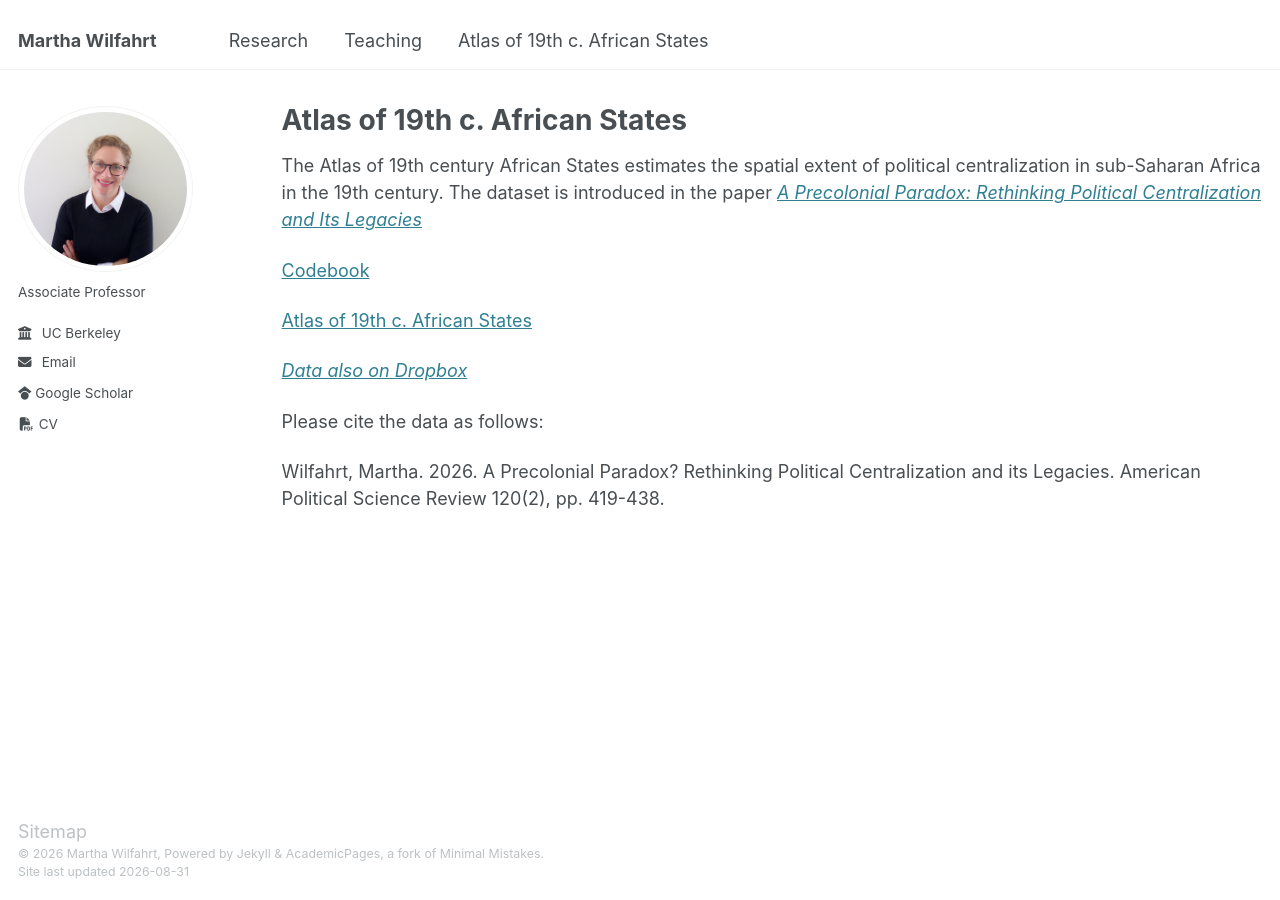
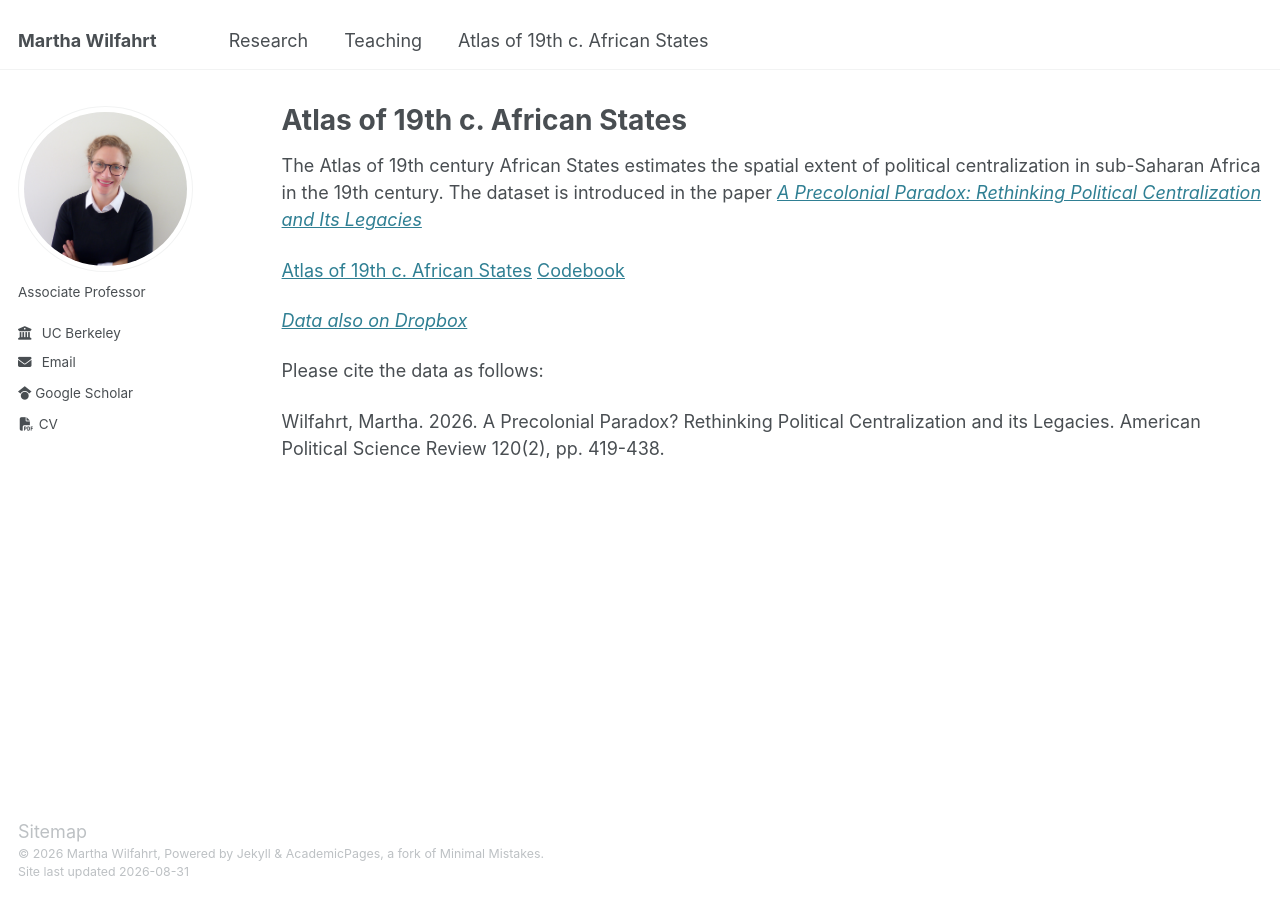
Before and after one commit to martha-wilfahrt/martha-wilfahrt.github.io, a Jekyll site: the page built from _pages/atlas.md, in a window 1280 px wide. Built offline with Jekyll 4.4.1, drawn with Linux system fonts in a browser that asks for light colours.

```diff
--- a/_pages/atlas.md
+++ b/_pages/atlas.md
@@ -8,9 +8,7 @@ author_profile: true
 The Atlas of 19th century African States estimates the spatial extent of political centralization
 in sub-Saharan Africa in the 19th century. The dataset is introduced in the paper [_A Precolonial Paradox: Rethinking Political Centralization and Its Legacies_](https://doi.org/10.1017/S0003055425101044)
 
-[Codebook](https://martha-wilfahrt.github.io/files/1_Atlas_Codebook.pdf)
-
-[Atlas of 19th c. African States](https://github.com/martha-wilfahrt/atlas-precolonial-african-states)
+[Atlas of 19th c. African States](https://github.com/martha-wilfahrt/atlas-precolonial-african-states)    [Codebook](https://martha-wilfahrt.github.io/files/1_Atlas_Codebook.pdf)
 
 [_Data also on Dropbox_](https://www.dropbox.com/scl/fi/2tx4c7mev9ot0cwaaq9g6/Atlas-of-African-Centralized-States.zip?rlkey=7myvu29k97cahrzx8oplhg8t5&dl=0)
 
```
